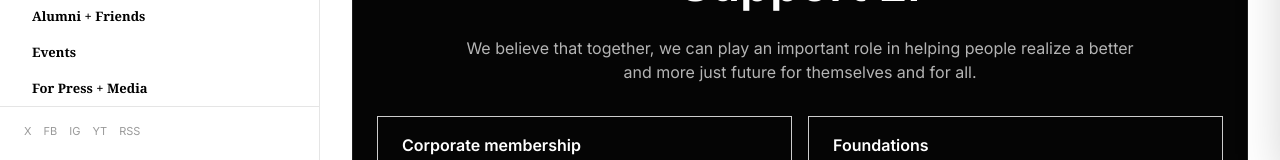
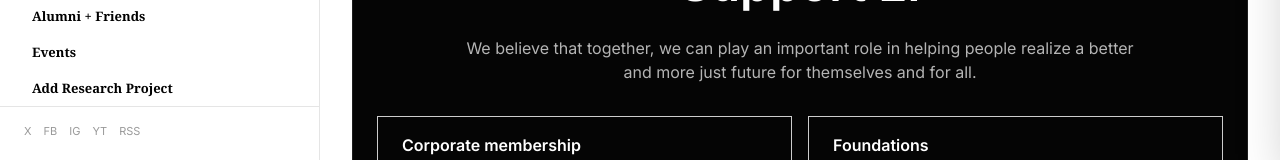
Before and after one commit to Haseeb-AI-Eng/MIT2, a React (Vite) app in the folder frontend/: page / in a window 1280 px wide. Shown: the part 634-794 px from the top of the page. Built offline with nearby package versions, Linux system fonts and the light colour scheme; no server answers.

Commit message:
first comm,m.popo

```diff
--- a/frontend/src/app/components/NavSidebar.tsx
+++ b/frontend/src/app/components/NavSidebar.tsx
@@ -16,7 +16,7 @@ const navLinks = [
   { label: 'People', path: '/people' },
   { label: 'Alumni + Friends', path: '/alumni-friends' },
   { label: 'Events', path: '/' },
-  { label: 'For Press + Media', path: '/' },
+  { label: 'Add Research Project', path: '/add-research-project' },
 ];
 
 export function NavSidebar({ isOpen, onClose }: NavSidebarProps) {
@@ -52,7 +52,7 @@ export function NavSidebar({ isOpen, onClose }: NavSidebarProps) {
             <nav className="flex flex-col mt-[60px] pl-[60px] md:pl-[70px] space-y-[20px] md:space-y-[24px] pb-12">
               {navLinks.map((link) => (
                 <Link
-                  key={link.path}
+                  key={link.label}
                   to={link.path}
                   onClick={onClose}
                   className={`text-[30px] md:text-[34px] font-bold leading-[1.3] tracking-tight transition-colors hover:text-[#e6007e] ${
--- a/frontend/src/app/components/Sidebar.tsx
+++ b/frontend/src/app/components/Sidebar.tsx
@@ -57,7 +57,7 @@ export const Sidebar = React.memo(function Sidebar() {
     'People',
     'Alumni + Friends',
     'Events',
-    'For Press + Media',
+    'Add Research Project',
   ];
 
   const routeMap: Record<string, string> = {
@@ -70,7 +70,7 @@ export const Sidebar = React.memo(function Sidebar() {
     People: '/people',
     'Alumni + Friends': '/alumni-friends',
     Events: '/',
-    'For Press + Media': '/',
+    'Add Research Project': '/add-research-project',
   };
 
   useEffect(() => {
@@ -89,6 +89,8 @@ export const Sidebar = React.memo(function Sidebar() {
       setActiveSection('People');
     } else if (currentPath === '/alumni-friends') {
       setActiveSection('Alumni + Friends');
+    } else if (currentPath === '/add-research-project') {
+      setActiveSection('Add Research Project');
     }
   }, [location.pathname]);
 
```
